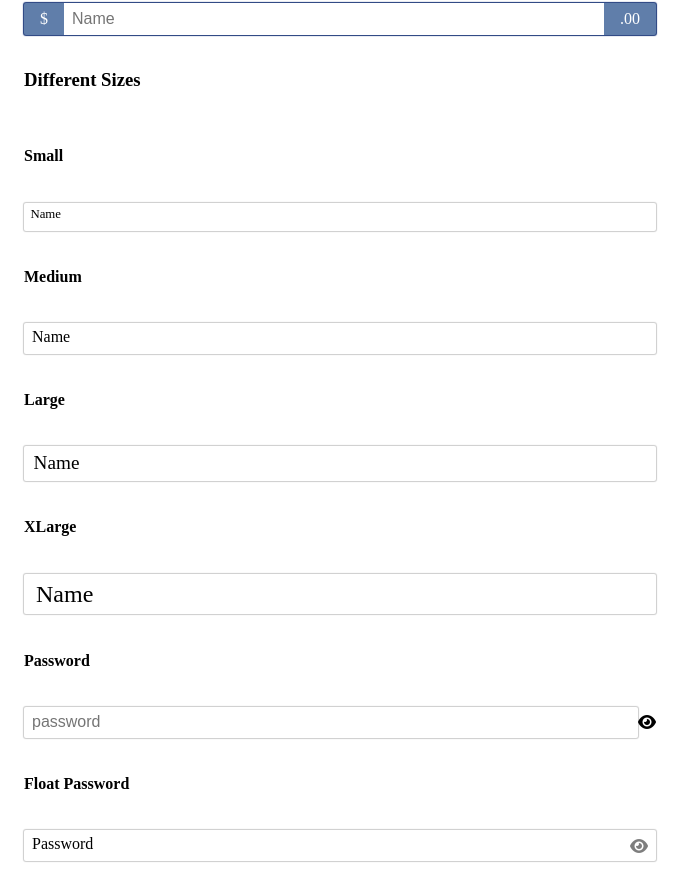
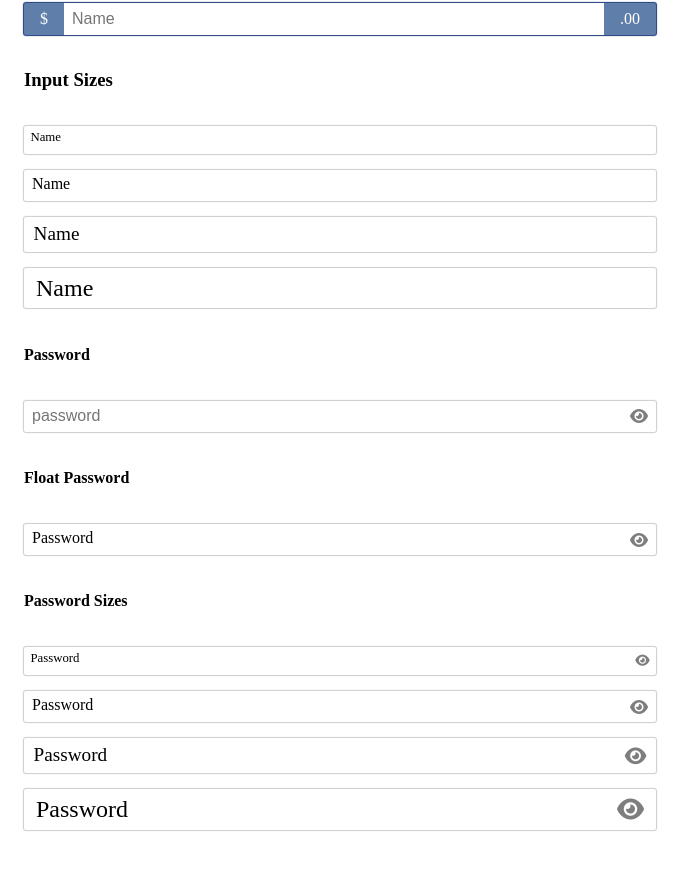
Before and after one commit to mahmoudshahin1111/tonada, a website built with webpack: page site/index.html in a window 1280 px wide. Shown: the part 488-1373 px from the top of the page, without its empty margins (0-699 px from the left). After the commit the page ends 1342 px from the top, so only its background shows below. Built offline with nearby package versions, Linux system fonts and the light colour scheme.

Commit message:
input-password component created

```diff
--- a/site/index.html
+++ b/site/index.html
@@ -28,7 +28,7 @@
 
 <body>
     <p>Tonada is a free UI library build with 💖 and it has many odd components from the simplest one to the complex
-         and our mainly focus on the performance and ease</p>
+        and our mainly focus on the performance and ease</p>
     <div class="inputs">
         <h1>Inputs</h1>
         <h3>Default</h3>
@@ -46,23 +46,19 @@
             <input class="tonada-input" type="text" name="name" placeholder="Name">
             <span>.00</span>
         </div>
-        <h3>Different Sizes</h3>
-        <h4>Small</h4>
+        <h3>Input Sizes</h3>
         <div class="tonada-control floating-label tonada-sm">
             <input class="tonada-input" type="text" name="name" placeholder="Name">
             <label for="">Name</label>
         </div>
-        <h4>Medium</h4>
         <div class="tonada-control floating-label tonada-md">
             <input class="tonada-input" type="text" name="name" placeholder="Name">
             <label for="">Name</label>
         </div>
-        <h4>Large</h4>
         <div class="tonada-control floating-label tonada-lg">
             <input class="tonada-input" type="text" name="name" placeholder="Name">
             <label for="">Name</label>
         </div>
-        <h4>XLarge</h4>
         <div class="tonada-control floating-label tonada-xl">
             <input class="tonada-input" type="text" name="name" placeholder="Name">
             <label for="">Name</label>
@@ -76,6 +72,28 @@
 
         <h4>Float Password</h4>
         <div class="tonada-control tonada-password floating-label">
+            <input type="password" class="tonada-input" name="password" placeholder="password">
+            <label for="">Password</label>
+            <i class="tonada-password-toggle fa-solid fa-eye"></i>
+        </div>
+
+        <h4>Password Sizes</h4>
+        <div class="tonada-control tonada-password floating-label tonada-sm">
+            <input type="password" class="tonada-input" name="password" placeholder="password">
+            <label for="">Password</label>
+            <i class="tonada-password-toggle fa-solid fa-eye"></i>
+        </div>
+        <div class="tonada-control tonada-password floating-label tonada-md">
+            <input type="password" class="tonada-input" name="password" placeholder="password">
+            <label for="">Password</label>
+            <i class="tonada-password-toggle fa-solid fa-eye"></i>
+        </div>
+        <div class="tonada-control tonada-password floating-label tonada-lg">
+            <input type="password" class="tonada-input" name="password" placeholder="password">
+            <label for="">Password</label>
+            <i class="tonada-password-toggle fa-solid fa-eye"></i>
+        </div>
+        <div class="tonada-control tonada-password floating-label tonada-xl">
             <input type="password" class="tonada-input" name="password" placeholder="password">
             <label for="">Password</label>
             <i class="tonada-password-toggle fa-solid fa-eye"></i>
--- a/src/scss/_input-password.scss
+++ b/src/scss/_input-password.scss
@@ -3,6 +3,22 @@
   display: flex;
   flex-direction: row;
   align-items: center;
+  .#{$prefix}-input  + i {
+    position: absolute;
+    right: 0.5em;
+    opacity: 0.5;
+    cursor: pointer;
+  }
+  .#{$prefix}-input  + i:hover {
+    opacity: 1;
+  }
+  .#{$prefix}-input:focus:not(.#{$prefix}-input:placeholder-shown) + i {
+    opacity: 1;
+  }
+
+}
+
+.#{$prefix}-control.#{$prefix}-password.floating-label {
   .#{$prefix}-input + label + i {
     position: absolute;
     right: 0.5em;
@@ -12,7 +28,7 @@
   .#{$prefix}-input + label + i:hover {
     opacity: 1;
   }
-  .#{$prefix}-input:focus:not(.#{$prefix}-input:placeholder-shown) + i {
+  .#{$prefix}-input:focus:not(.#{$prefix}-input:placeholder-shown) + label + i {
     opacity: 1;
   }
 }
```
Also changed, not shown: dist/css/tornada.css.
